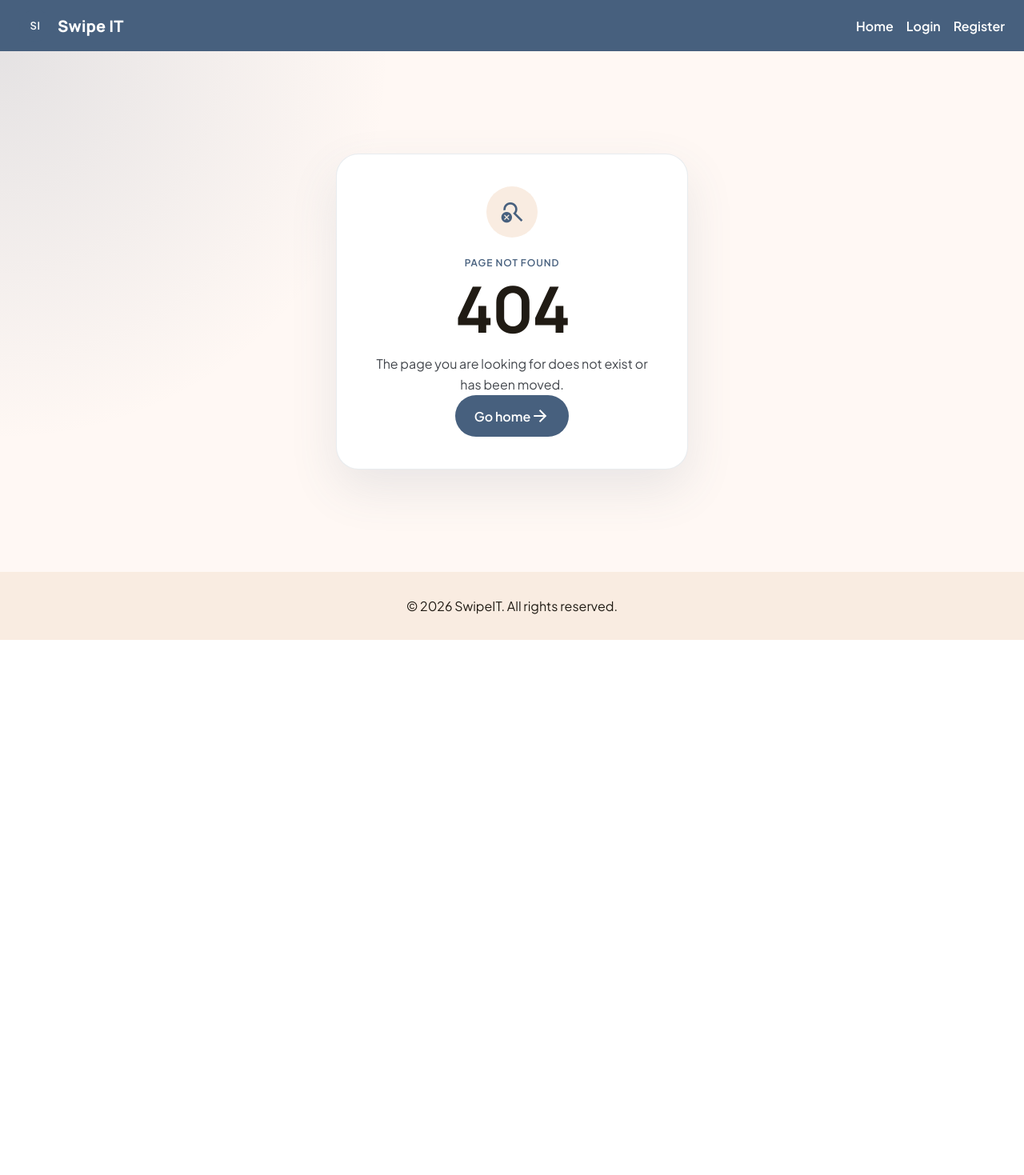
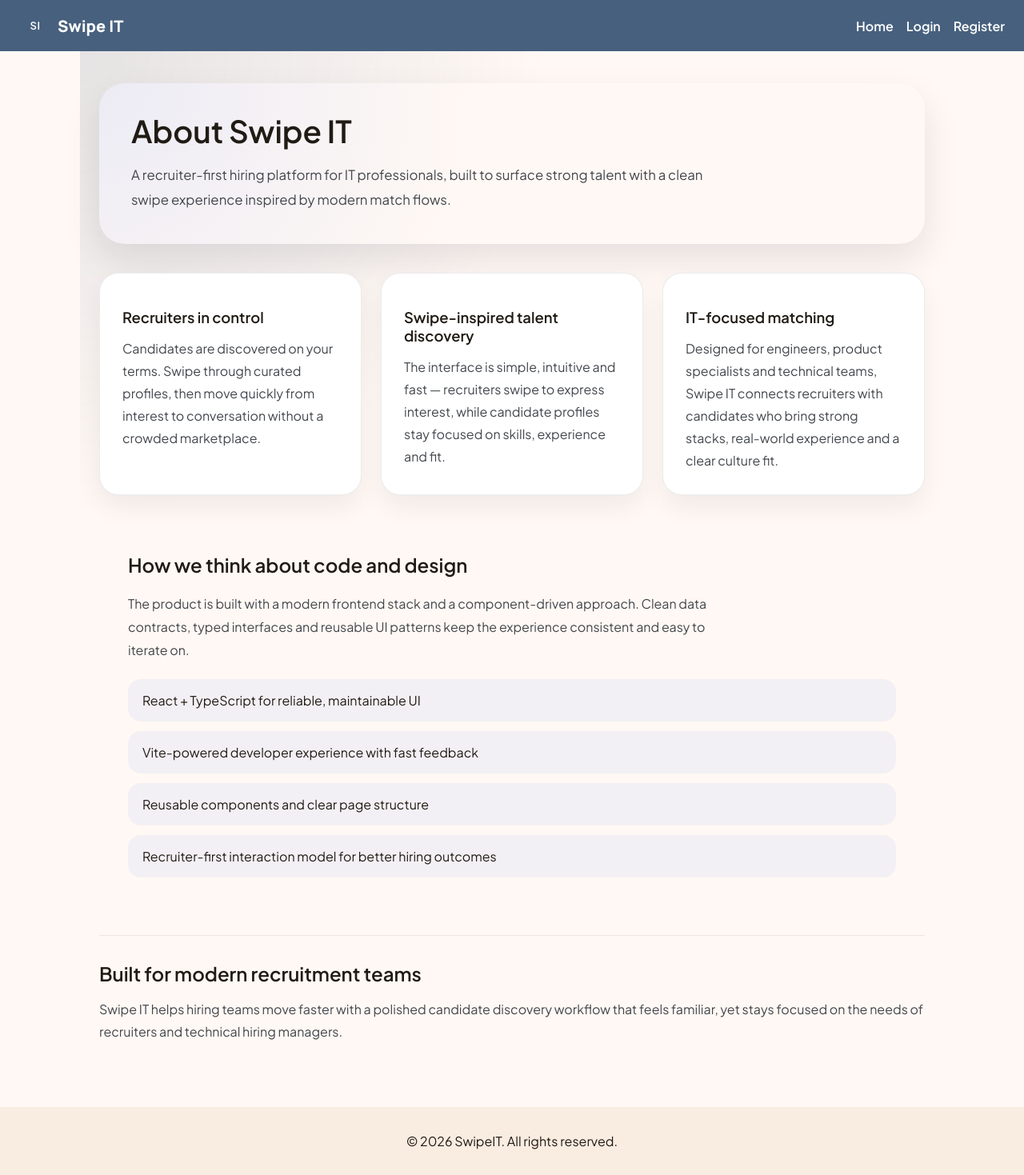
Before and after one commit to gusbo9233/SwipeIT, a React (Vite) app: page /about in a window 1280 px wide. Before the commit this address had no page. Shown: the whole page at 80% size. Before the commit the page ends 800 px from the top, so only its background shows below. Built offline with nearby package versions, Linux system fonts and the light colour scheme.

Commit message:
Add About Us page.

```diff
--- a/src/App.tsx
+++ b/src/App.tsx
@@ -7,6 +7,7 @@ import './App.css'
 import { Route, Routes } from 'react-router-dom'
 import NotFound from './pages/NotFound'
 import Search from './pages/Search'
+import About from './pages/About'
 
 function App() {
   return (
@@ -18,7 +19,8 @@ function App() {
           <Route path="/login" element={<Login />} />
           <Route path="/register" element={<Register />} />
           <Route path="/search" element={<Search />} />
-          <Route path="/recruiterprofile" element={<RecruiterProfile/>} />
+          <Route path="/recruiterprofile" element={<RecruiterProfile />} />
+          <Route path="/about" element={<About />} />
           <Route path="*" element={<NotFound />} />
         </Routes>
       </main>
--- /dev/null
+++ b/src/pages/About.css
@@ -0,0 +1,121 @@
+.about-page {
+  display: flex;
+  flex-direction: column;
+  gap: 36px;
+  margin: 0 auto;
+  max-width: 1080px;
+  padding: 40px 24px 80px;
+  color: var(--color-text);
+}
+
+.page-hero {
+  background: radial-gradient(circle at top left, rgb(99 144 255 / 12%), transparent 45%),
+    var(--color-surface);
+  border-radius: 32px;
+  box-shadow: 0 20px 45px rgb(16 24 40 / 10%);
+  padding: 40px;
+}
+
+.page-hero h1 {
+  font-size: clamp(2.4rem, 2.2vw, 3.4rem);
+  line-height: 1.05;
+  margin: 0;
+}
+
+.page-hero p {
+  color: var(--color-muted);
+  font-size: 1.05rem;
+  line-height: 1.8;
+  margin: 20px 0 0;
+  max-width: 760px;
+}
+
+.about-grid {
+  display: grid;
+  gap: 24px;
+  grid-template-columns: repeat(3, minmax(220px, 1fr));
+}
+
+.about-grid article {
+  background: #ffffff;
+  border: 1px solid rgb(15 23 42 / 8%);
+  border-radius: 24px;
+  padding: 28px;
+  box-shadow: 0 16px 32px rgb(15 23 42 / 6%);
+}
+
+.about-grid h2 {
+  font-size: 1.15rem;
+  margin-bottom: 14px;
+}
+
+.about-grid p {
+  color: var(--color-muted);
+  line-height: 1.75;
+  margin: 0;
+}
+
+.about-details {
+  background: var(--color-surface);
+  border-radius: 28px;
+  padding: 36px;
+}
+
+.about-details h2 {
+  margin-top: 0;
+}
+
+.about-details p {
+  color: var(--color-muted);
+  line-height: 1.8;
+  margin: 0 0 22px;
+  max-width: 760px;
+}
+
+.about-details ul {
+  display: grid;
+  gap: 12px;
+  list-style: none;
+  margin: 0;
+  padding: 0;
+}
+
+.about-details li {
+  background: rgba(99, 144, 255, 0.08);
+  border-radius: 16px;
+  color: var(--color-text);
+  padding: 16px 18px;
+}
+
+.about-footer {
+  border-top: 1px solid rgb(15 23 42 / 8%);
+  padding-top: 32px;
+}
+
+.about-footer h2 {
+  margin: 0 0 16px;
+}
+
+.about-footer p {
+  color: var(--color-muted);
+  line-height: 1.75;
+  margin: 0;
+}
+
+@media (max-width: 900px) {
+  .about-page {
+    padding: 32px 18px 60px;
+  }
+
+  .about-grid {
+    grid-template-columns: 1fr;
+  }
+}
+
+@media (max-width: 640px) {
+  .page-hero,
+  .about-details,
+  .about-grid article {
+    padding: 28px;
+  }
+}
--- a/src/pages/About.tsx
+++ b/src/pages/About.tsx
@@ -0,0 +1,68 @@
+import './About.css'
+
+function About() {
+  return (
+    <main className="about-page page">
+      <section className="page-hero">
+        <h1>About Swipe IT</h1>
+        <p>
+          A recruiter-first hiring platform for IT professionals, built to surface
+          strong talent with a clean swipe experience inspired by modern match flows.
+        </p>
+      </section>
+
+      <section className="about-grid">
+        <article>
+          <h2>Recruiters in control</h2>
+          <p>
+            Candidates are discovered on your terms. Swipe through curated profiles,
+            then move quickly from interest to conversation without a crowded marketplace.
+          </p>
+        </article>
+
+        <article>
+          <h2>Swipe-inspired talent discovery</h2>
+          <p>
+            The interface is simple, intuitive and fast — recruiters swipe to express
+            interest, while candidate profiles stay focused on skills, experience and fit.
+          </p>
+        </article>
+
+        <article>
+          <h2>IT-focused matching</h2>
+          <p>
+            Designed for engineers, product specialists and technical teams, Swipe IT
+            connects recruiters with candidates who bring strong stacks, real-world
+            experience and a clear culture fit.
+          </p>
+        </article>
+      </section>
+
+      <section className="about-details">
+        <h2>How we think about code and design</h2>
+        <p>
+          The product is built with a modern frontend stack and a component-driven
+          approach. Clean data contracts, typed interfaces and reusable UI patterns
+          keep the experience consistent and easy to iterate on.
+        </p>
+        <ul>
+          <li>React + TypeScript for reliable, maintainable UI</li>
+          <li>Vite-powered developer experience with fast feedback</li>
+          <li>Reusable components and clear page structure</li>
+          <li>Recruiter-first interaction model for better hiring outcomes</li>
+        </ul>
+      </section>
+
+      <section className="about-footer">
+        <h2>Built for modern recruitment teams</h2>
+        <p>
+          Swipe IT helps hiring teams move faster with a polished candidate discovery
+          workflow that feels familiar, yet stays focused on the needs of recruiters
+          and technical hiring managers.
+        </p>
+      </section>
+    </main>
+  )
+}
+
+export default About;
--- a/src/pages/Home.css
+++ b/src/pages/Home.css
@@ -46,6 +46,10 @@ button {
 .home-main {
   min-height: 100dvh;
   padding: 96px 24px 48px;
+}
+
+.home-about-promo {
+  text-align: center;
 }
 
 .hero-section {
--- a/src/pages/Home.tsx
+++ b/src/pages/Home.tsx
@@ -1,3 +1,4 @@
+import { Link } from 'react-router-dom'
 import Button from '../components/Button'
 import CandidateSwipePreview from '../components/CandidateSwipePreview'
 import './Home.css'
@@ -36,6 +37,11 @@ function Home() {
 
           <CandidateSwipePreview candidate={previewCandidate} />
         </section>
+        <section className="home-about-promo">
+          <p>Want to learn how the recruiter-first swipe model works?</p>
+          <p>Discover our approach to talent discovery and IT hiring on the About page.</p>
+          <Link className="button button-secondary" to="/about">About Swipe IT</Link>
+        </section>
     </div>
   )
 }
```
